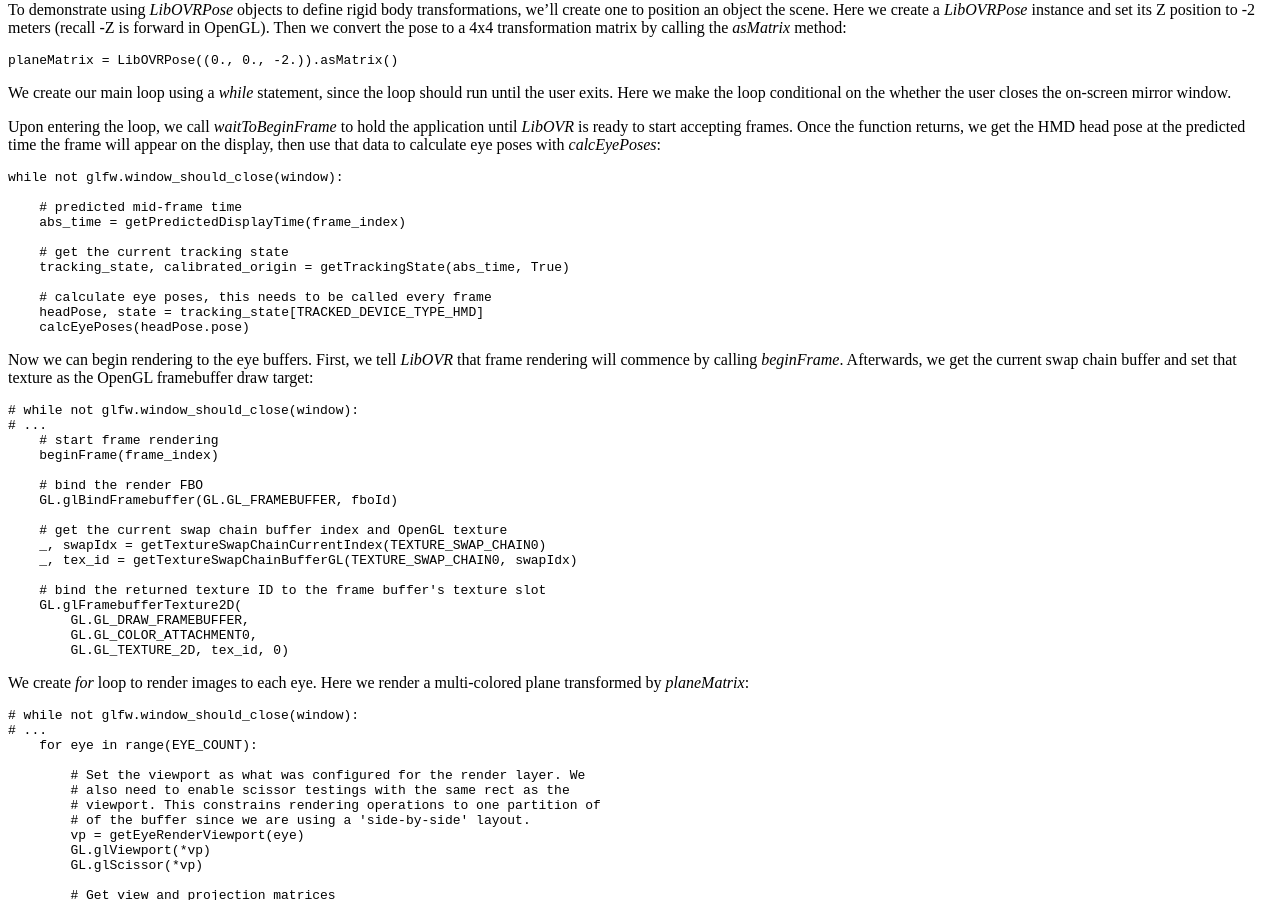
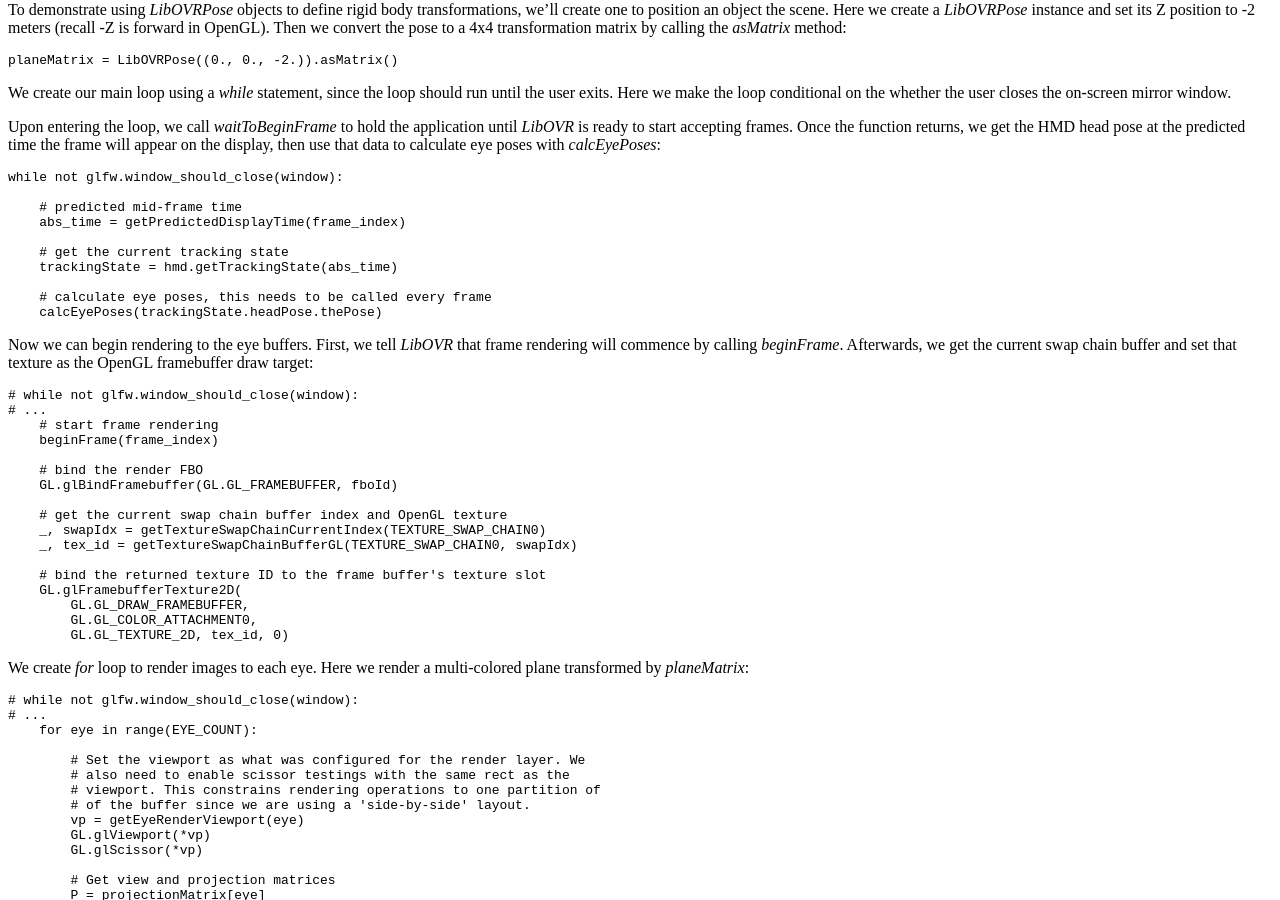
Before and after one commit to mdcutone/psychxr, a Sphinx documentation site: the page built from docs/examples/libovr_rendering.rst, in a window 1280 px wide and 900 px high, scrolled down 3155 px. Built offline with Sphinx 7.4.7 and the Read the Docs theme 2.0.0, drawn with Linux system fonts in a browser that asks for light colours.

Commit message:
DOCS: Updated some website stuff.

```diff
--- a/docs/examples/libovr_rendering.rst
+++ b/docs/examples/libovr_rendering.rst
@@ -211,11 +211,10 @@
         abs_time = getPredictedDisplayTime(frame_index)
 
         # get the current tracking state
-        tracking_state, calibrated_origin = getTrackingState(abs_time, True)
+        trackingState = hmd.getTrackingState(abs_time)
 
         # calculate eye poses, this needs to be called every frame
-        headPose, state = tracking_state[TRACKED_DEVICE_TYPE_HMD]
-        calcEyePoses(headPose.pose)
+        calcEyePoses(trackingState.headPose.thePose)
 
 Now we can begin rendering to the eye buffers. First, we tell `LibOVR` that
 frame rendering will commence by calling `beginFrame`. Afterwards, we get the
```
Also changed, not shown: 2 other files.
